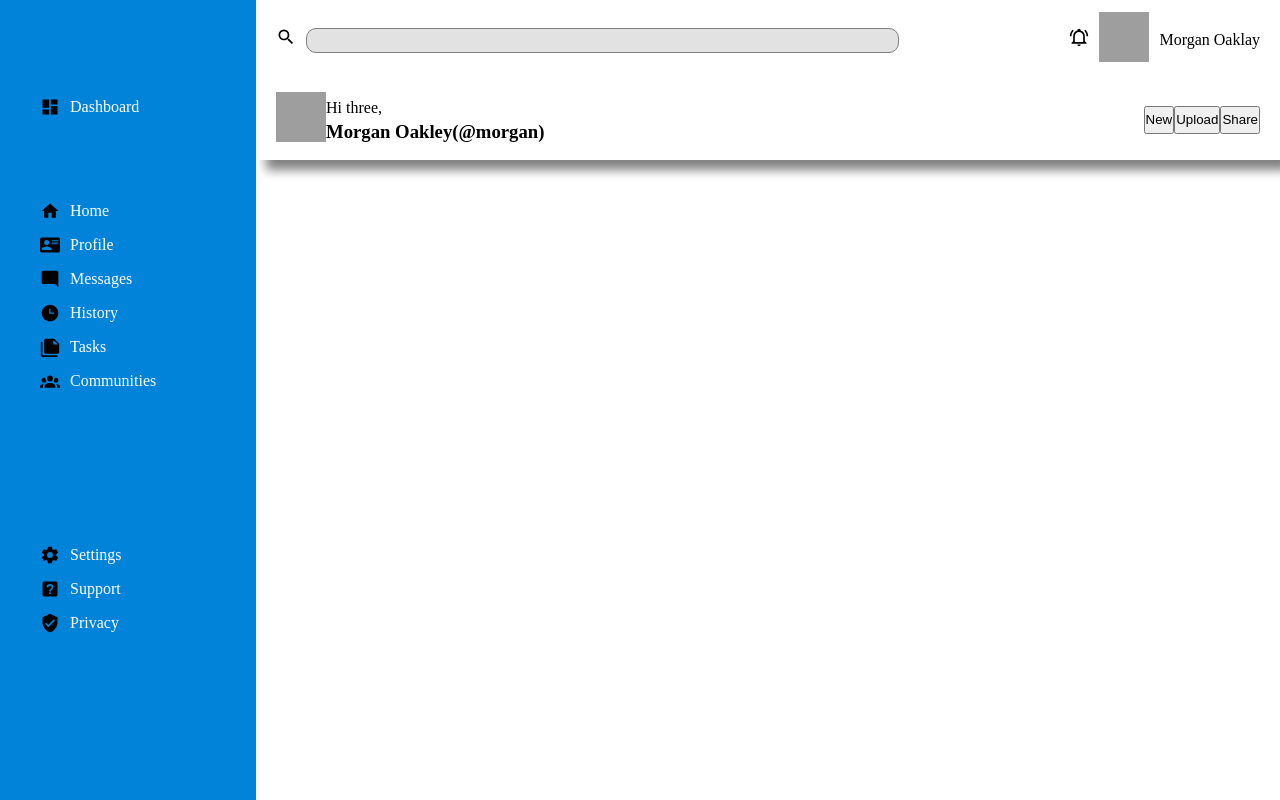
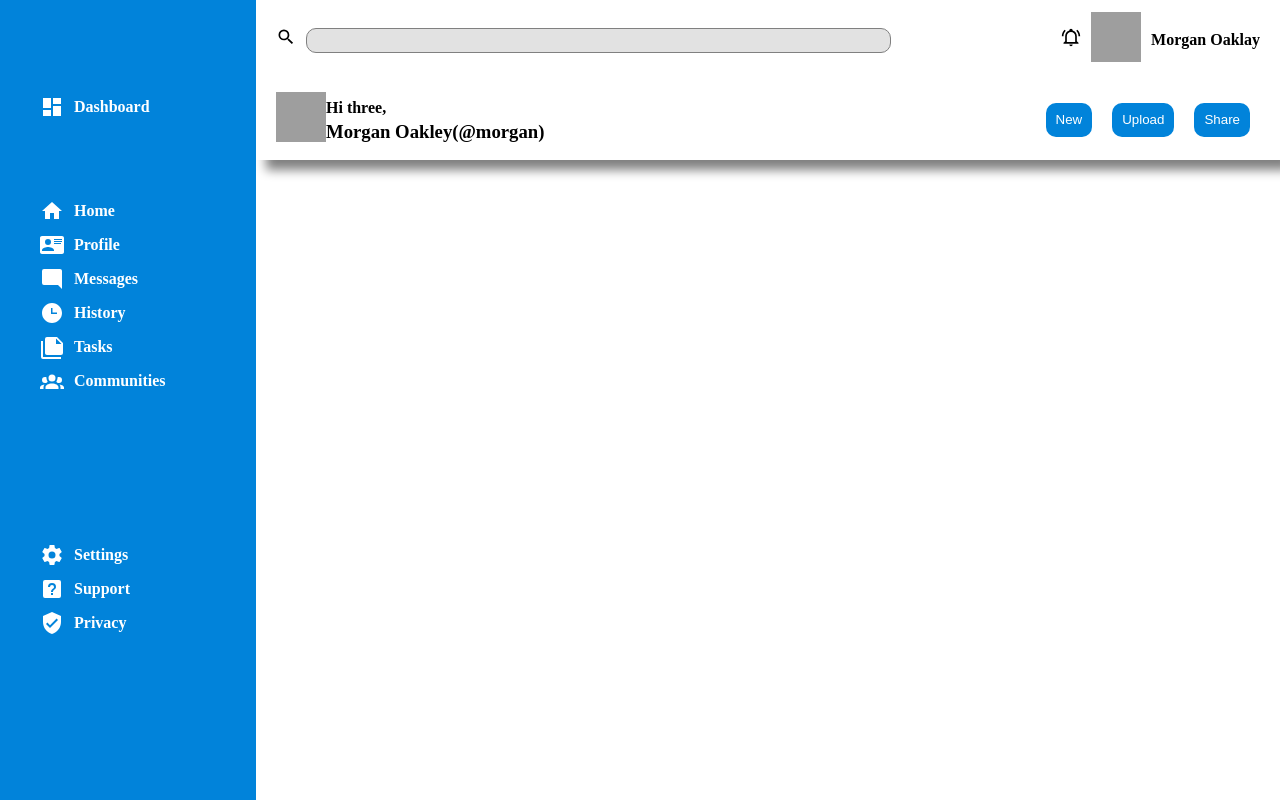
Before and after one commit to Veeramani-Elumalai/Admin-Dasboard, a plain HTML site: page index.html in a window 1280 px wide. Drawn offline with Linux system fonts and the light colour scheme; grey boxes are pictures that could not be loaded.

Commit message:
Sidebar icon styles added

```diff
--- a/styles.css
+++ b/styles.css
@@ -26,6 +26,8 @@
     grid-column: 1/3;
     gap: 10px;
     padding:0px 20px;
+    font-size: 1rem;
+    font-weight: bold;
 }
 
 .search_box{
@@ -43,6 +45,7 @@
     grid-column: 1/3;
     grid-row: 2;
     padding: 0px 20px;
+    font-weight: bold;
 }
 
 .sidebar{
@@ -54,6 +57,7 @@
     height: 100vh;
     background-color: rgb(1, 131, 218);
     color: white;
+    font-weight: bold;
 }
 
 .sidebar div,
@@ -62,6 +66,12 @@
     align-items: center;
     gap:10px;
     padding: 5px 20px;
+}
+
+.sidebar img{
+    width: 24px;
+    height: 24px;
+    filter: brightness(0) invert(1);
 }
 
 ul{
@@ -78,3 +88,12 @@ ul{
     width: 50px;
     height: 50px;
 }
+
+button{
+    color: white;
+    background-color: rgb(1, 131, 218);
+    border-radius: 10px;
+    padding:5px 10px;
+    margin: 10px;
+    border: none;
+}
```
